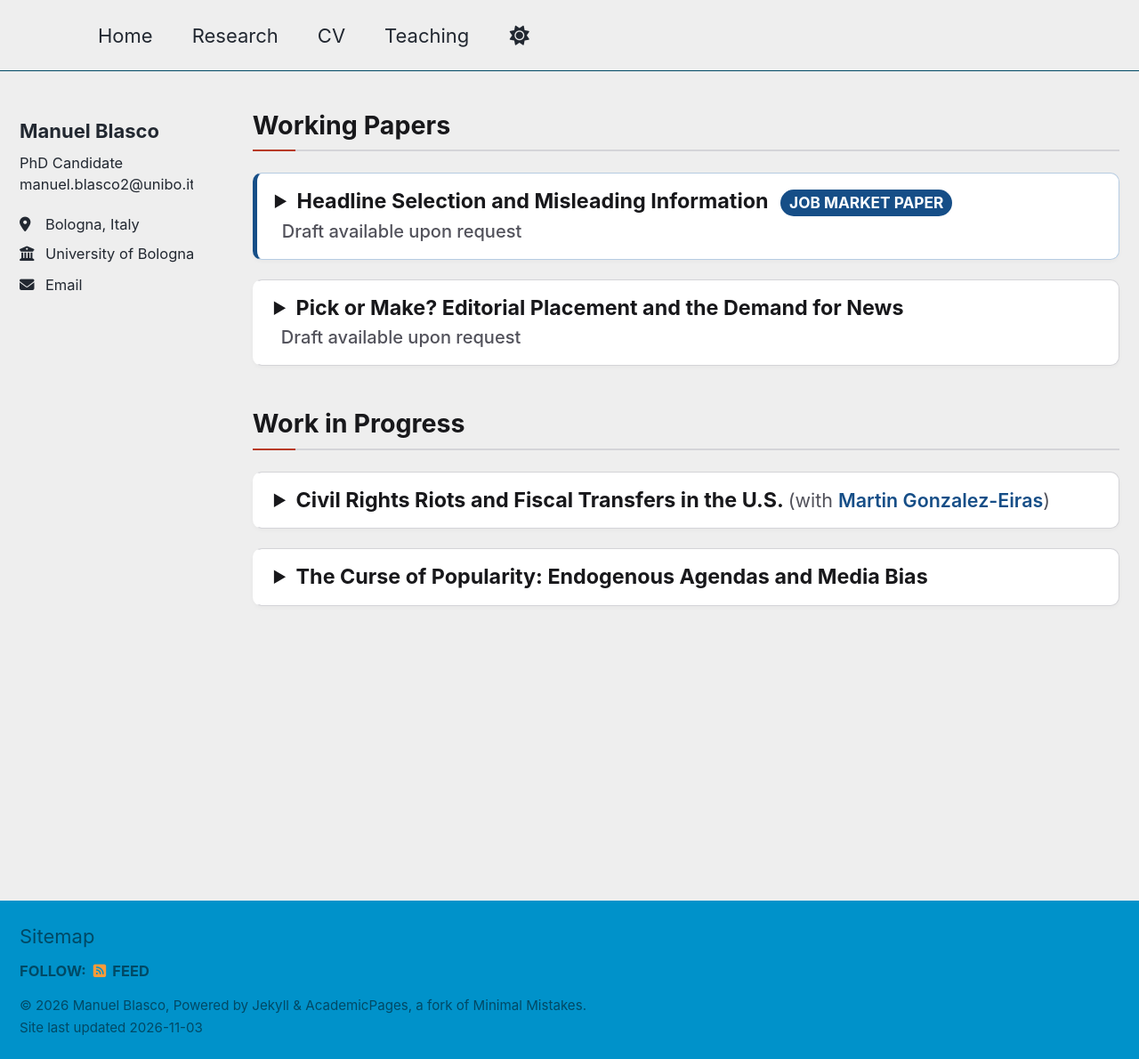
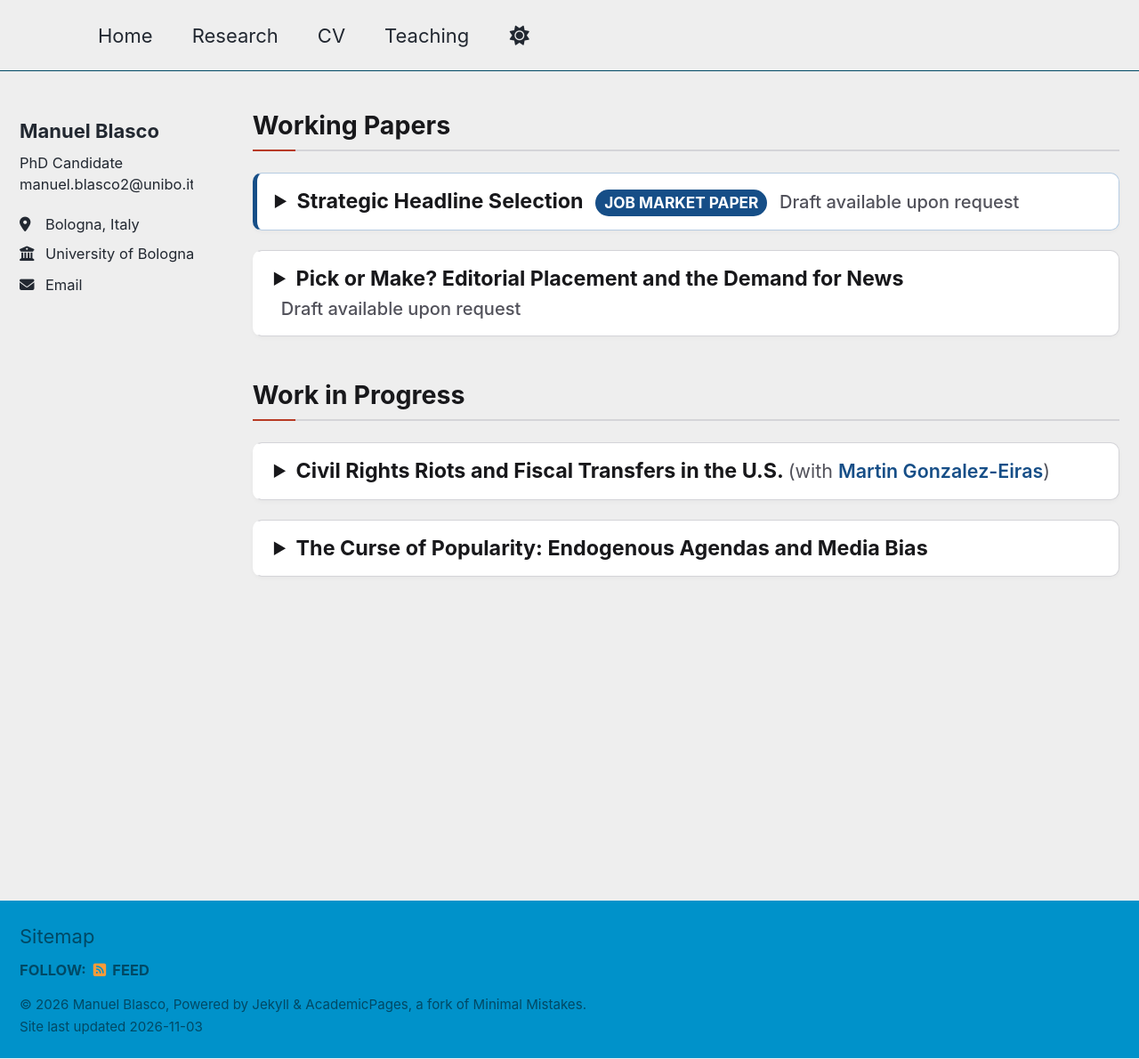
Before and after one commit to ManuelBlasco/manuelblasco.github.io, a Jekyll site: the page built from _pages/research.md, in a window 1280 px wide and 1190 px high. Shown: the whole window at 89% size. Built offline with Jekyll 4.4.1, drawn with Linux system fonts in a browser that asks for light colours; a script that is not in the unit is left out.

Commit message:
Update research.md

```diff
--- a/_pages/research.md
+++ b/_pages/research.md
@@ -117,7 +117,7 @@ details.paper-card summary:hover {
 
 <details class="paper-card jmp">
   <summary>
-    Headline Selection and Misleading Information
+    Strategic Headline Selection
     <span class="badge-jmp">Job Market Paper</span>
     <span class="badge-status">Draft available upon request</span>
   </summary>
```
Also changed, not shown: other parts of _pages/research.md (+1 -1 lines).
